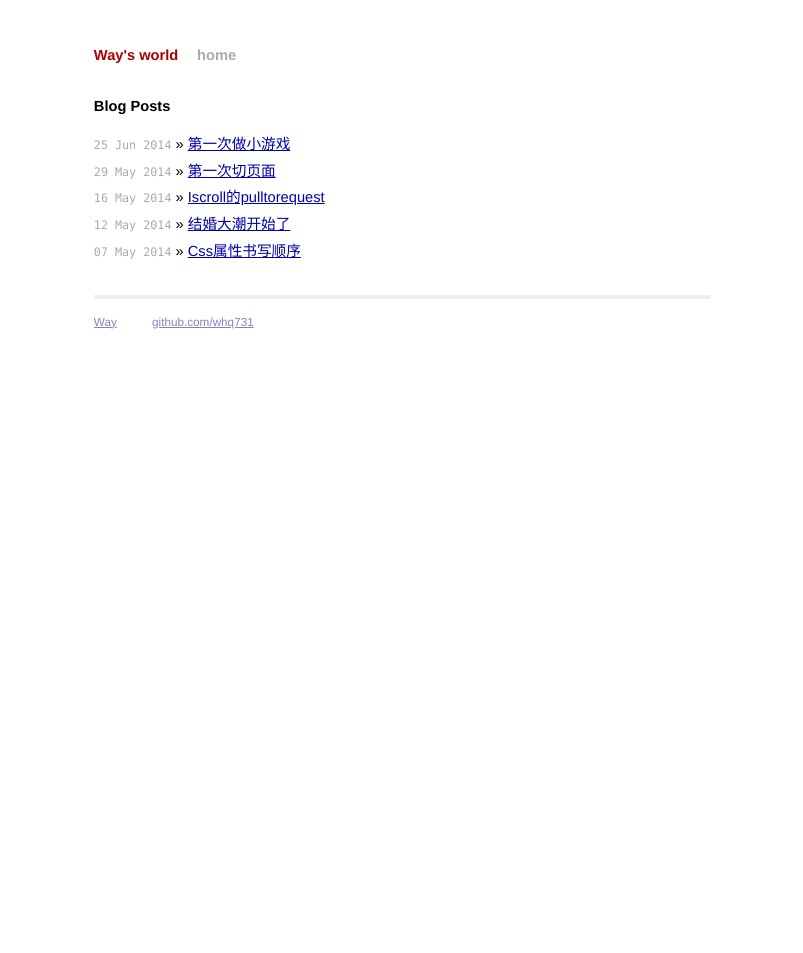
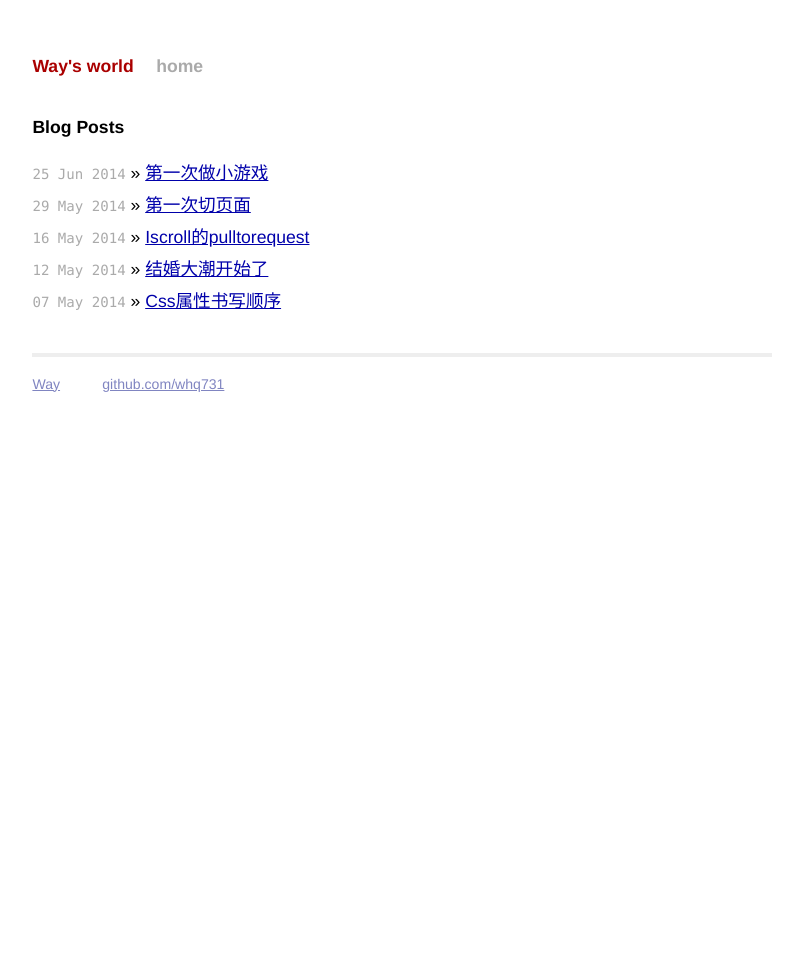
Before and after one commit to whq731/whq731.github.io, a Jekyll site: the page built from index.html, in a window 1280 px wide. Shown: the whole page, without its empty margins (238-1041 px from the left). Built offline with Jekyll 4.4.1, drawn with Linux system fonts in a browser that asks for light colours; Markdown is read by kramdown in place of the engine named in the settings; the list of posts is cut into pages by our own code.

Commit message:
css change
css change

```diff
--- a/css/screen.css
+++ b/css/screen.css
@@ -12,12 +12,13 @@
 }
 
 html, body {
+  width: 100%;
   height: 100%;
 }
 
 body {
   background-color: white;
-  font: 13.34px helvetica, arial, clean, sans-serif;
+  font: 16px helvetica, arial, clean, sans-serif;
   *font-size: small;
   text-align: center;
 }
```
